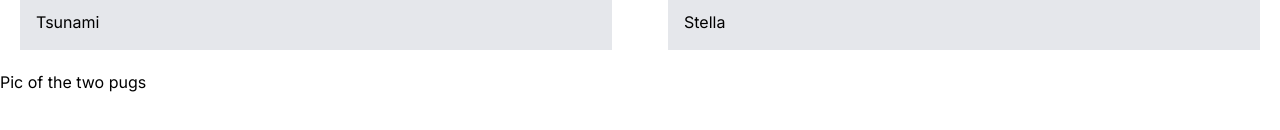
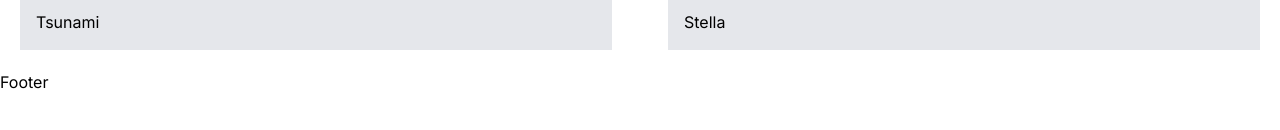
Before and after one commit to Bovdaboat/pugwholovehugs, a Next.js app: page / in a window 1280 px wide. Shown: the part 354-484 px from the top of the page. Built offline with nearby package versions, Linux system fonts and the light colour scheme.

Commit message:
added a footer

```diff
--- a/src/app/page.tsx
+++ b/src/app/page.tsx
@@ -2,6 +2,7 @@ import Image from 'next/image'
 import Navbar from "@/app/shared/Navbar";
 import Hero from "@/app/shared/Hero";
 import Pugs from "@/app/shared/pugs";
+import Footer from "@/app/shared/Footer";
 export default function Home() {
   return (
       <>
@@ -9,7 +10,7 @@ export default function Home() {
           <Navbar />
             <Hero />
           <Pugs />
-          <div>Pic of the two pugs</div>
+          <Footer />
       </section>
       </>
   )
--- /dev/null
+++ b/src/app/shared/Footer.tsx
@@ -0,0 +1,13 @@
+import React from 'react'
+
+
+const Footer = () => {
+    return (
+        <>
+    <div>Footer</div>
+          </>
+    )
+}
+
+
+export default Footer
```
